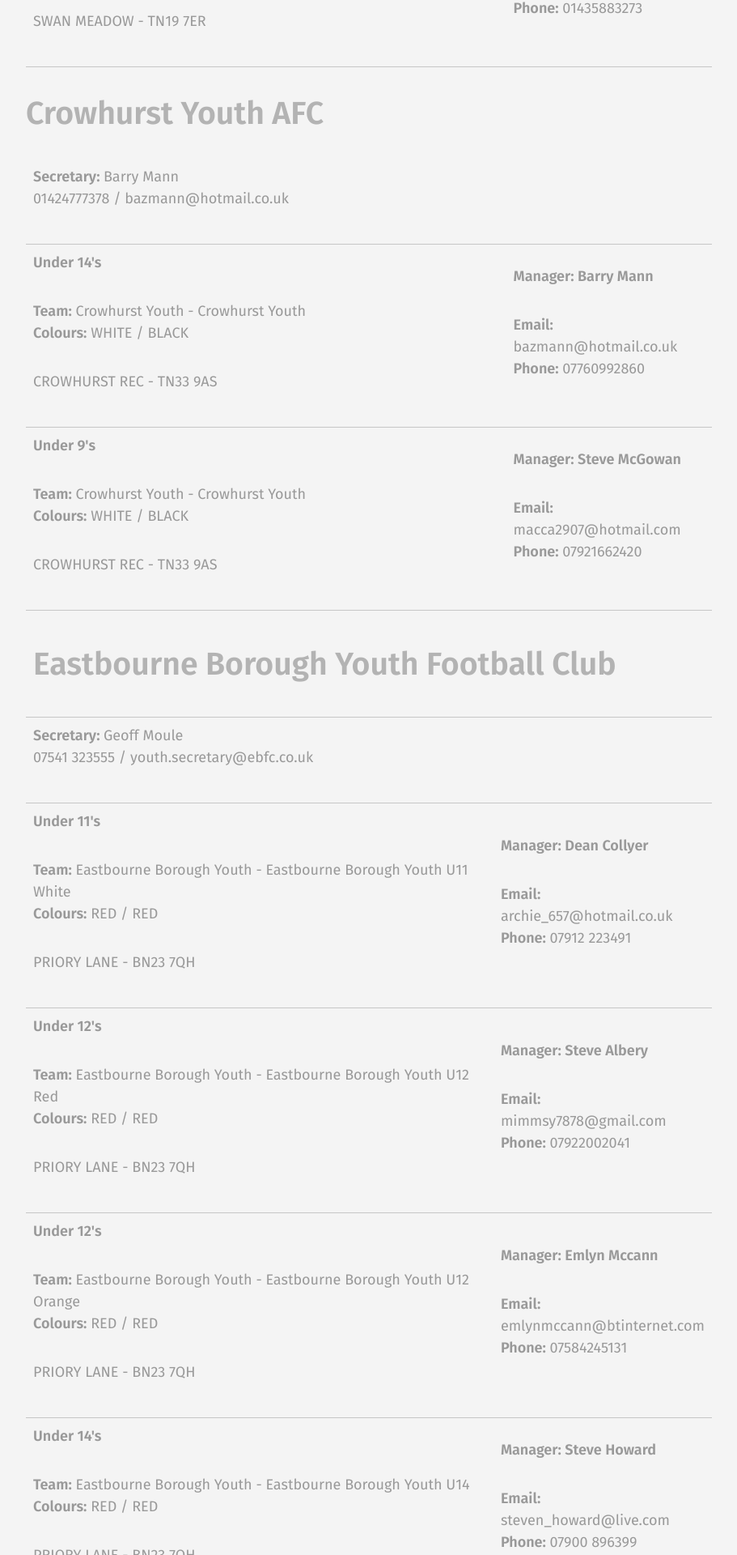
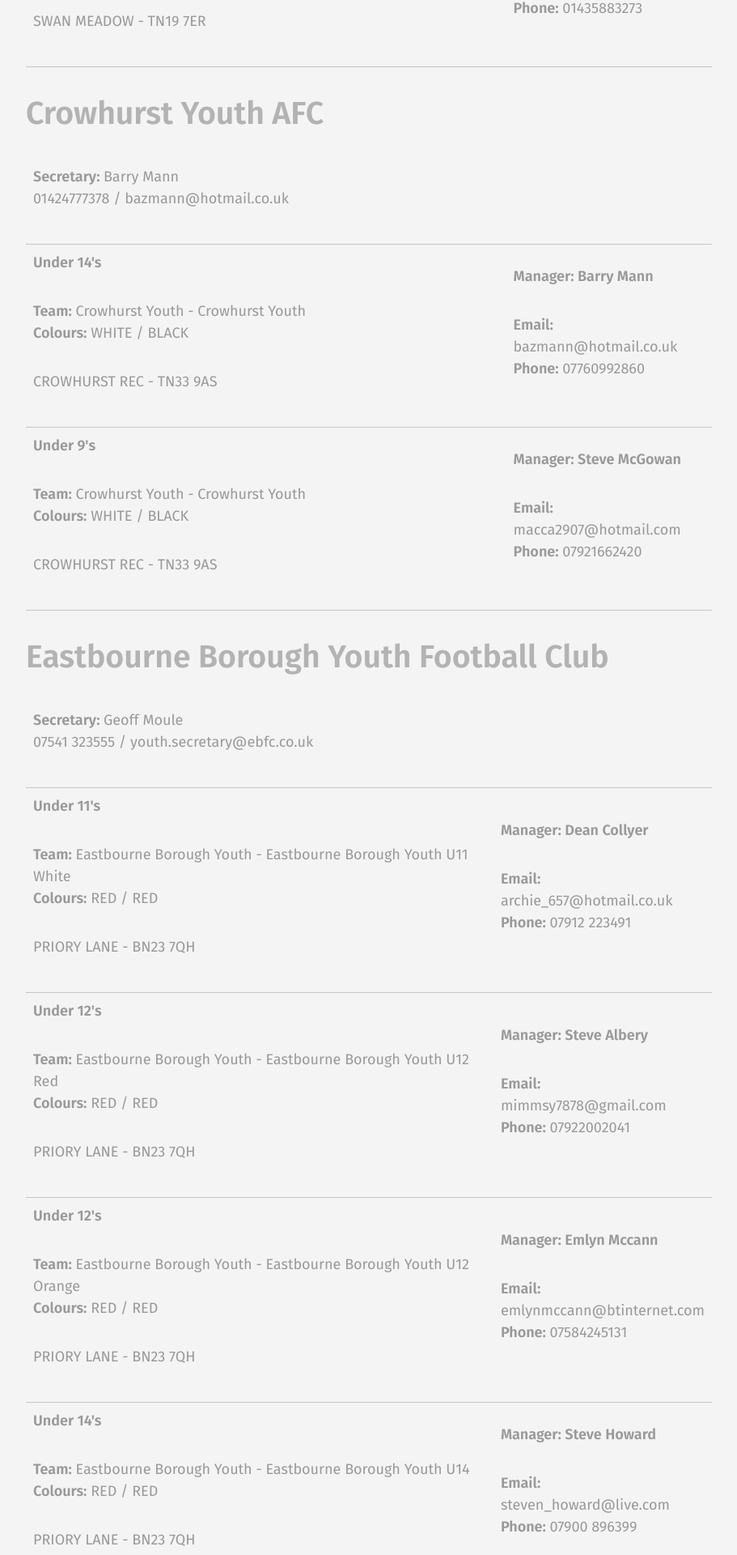
Before and after one commit to rotherleague/Rother, a Jekyll site: the page built from clubs.md, in a window 1280 px wide. Shown: the part 4480-6400 px from the top of the page at 81% size, without its empty margins (56-967 px from the left). Built offline with Jekyll 4.4.1, drawn with Linux system fonts in a browser that asks for light colours; comment, search, counter and statistics services are not loaded; a style sheet for code colours, icons or effects is not loaded.

Commit message:
Update eastbourne_borough.html

```diff
--- a/_includes/clubs/eastbourne_borough.html
+++ b/_includes/clubs/eastbourne_borough.html
@@ -1,9 +1,7 @@
+ <h2 id="eastbourne_borough"><strong>Eastbourne Borough Youth Football Club</strong></h2>
+
 <table class="table table-striped table-bordered" cellpadding="10" cellspacing="1" width="100%">
-         <tr>
-            <td colspan="2">
-               <h2><strong>Eastbourne Borough Youth Football Club</strong></h2>
-            </td>
-         </tr>
+
          <tr>
             <td colspan="2">
                <p><strong>Secretary: </strong> Geoff Moule<br />07541 323555 / youth.secretary@ebfc.co.uk <br /></p>
```
